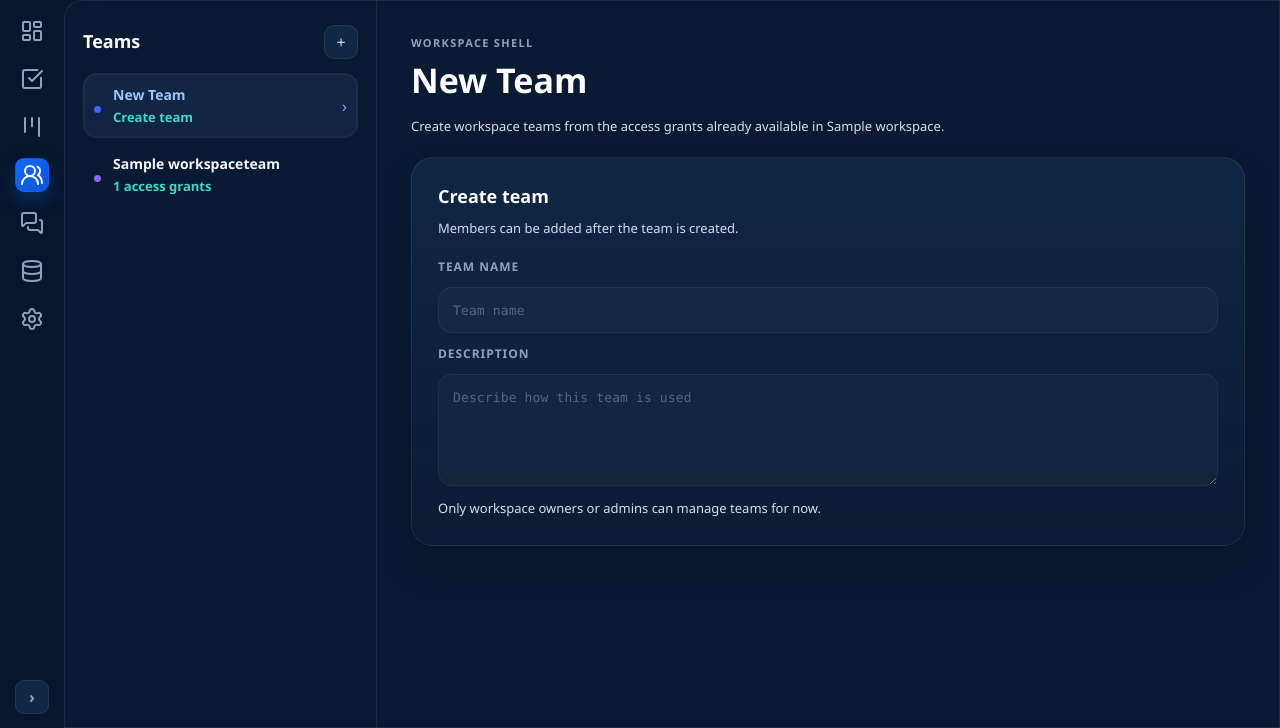
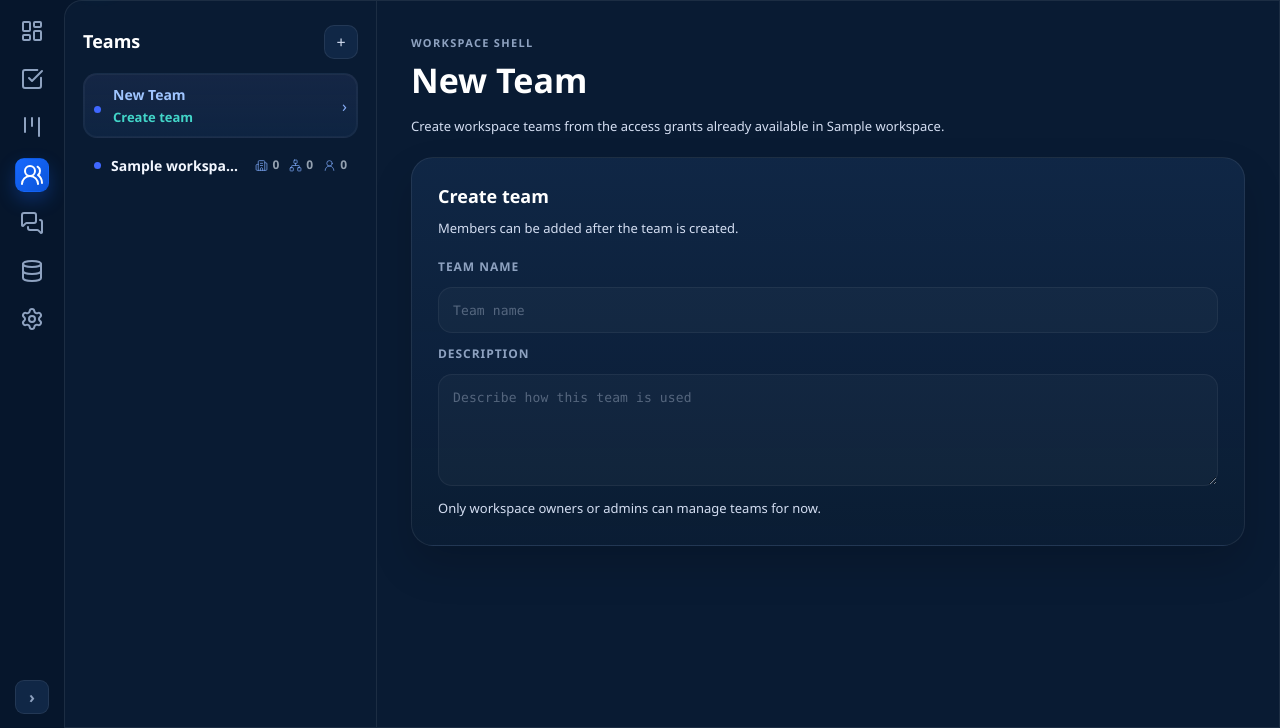
Before and after one commit to alma-iceee/platform, a Django app: a page that uses apps/ordo/workspaces/templates/workspaces/teams/_teams_sidebar.html in a window 1280 px wide. Shown: the part 72-800 px from the top of the page. Run offline with Django 5.2, Linux system fonts and the light colour scheme; tables that the repository leaves empty hold one stand-in row (values such as "Sample post"); data that the repository does not hold is empty.

Commit message:
Unify workspace team row metadata

```diff
--- a/apps/ordo/workspaces/templates/workspaces/dashboard/_dashboard_sidebar.html
+++ b/apps/ordo/workspaces/templates/workspaces/dashboard/_dashboard_sidebar.html
@@ -59,11 +59,7 @@
         {% for item in team_items %}
         <a href="{% url 'workspaces:team-detail' item.instance.pk %}{% if selected_workspace_slug %}?workspace={{ selected_workspace_slug }}{% endif %}"
            class="workspace-sidebar-nav-item">
-            <span class="list-dot {{ item.color_class }}"></span>
-            <span class="list-copy">
-                <span class="list-title">{{ item.instance.name }}</span>
-                <span class="list-meta">{{ item.member_count }} member{{ item.member_count|pluralize }}</span>
-            </span>
+            {% include "workspaces/teams/_team_row.html" %}
         </a>
         {% endfor %}
     </nav>
--- /dev/null
+++ b/apps/ordo/workspaces/templates/workspaces/teams/_team_row.html
@@ -0,0 +1,21 @@
+<span class="workspace-team-row">
+    <span class="workspace-team-row-main">
+        <span class="workspace-team-row-dot {{ item.color_class|default:'purple' }}"></span>
+        <span class="workspace-team-row-title">{{ item.instance.name }}</span>
+    </span>
+
+    <span class="workspace-team-row-meta" aria-label="Team access grants">
+        <span class="workspace-team-row-meta-item" title="Companies">
+            <i class="workspace-team-row-meta-icon" data-lucide="building-2" aria-hidden="true"></i>
+            <span class="workspace-team-row-meta-value">{{ item.company_count|default:0 }}</span>
+        </span>
+        <span class="workspace-team-row-meta-item" title="Departments">
+            <i class="workspace-team-row-meta-icon" data-lucide="network" aria-hidden="true"></i>
+            <span class="workspace-team-row-meta-value">{{ item.department_count|default:0 }}</span>
+        </span>
+        <span class="workspace-team-row-meta-item" title="Users">
+            <i class="workspace-team-row-meta-icon" data-lucide="user-round" aria-hidden="true"></i>
+            <span class="workspace-team-row-meta-value">{{ item.user_count|default:0 }}</span>
+        </span>
+    </span>
+</span>
--- a/apps/ordo/workspaces/templates/workspaces/teams/_teams_sidebar.html
+++ b/apps/ordo/workspaces/templates/workspaces/teams/_teams_sidebar.html
@@ -24,14 +24,7 @@
         {% for item in workspace_team_items %}
             <a class="workspace-sidebar-nav-item{% if item.is_active %} is-active{% endif %}"
                href="{% url 'workspaces:team-detail' item.instance.id %}?workspace={{ selected_workspace_slug }}">
-                <span class="list-dot purple"></span>
-                <span class="list-copy">
-                    <span class="list-title">{{ item.instance.name }}</span>
-                    <span class="list-meta">{{ item.member_count }} access grants</span>
-                </span>
-                {% if item.is_active %}
-                    <span class="list-arrow">›</span>
-                {% endif %}
+                {% include "workspaces/teams/_team_row.html" %}
             </a>
         {% empty %}
             <div class="empty-panel-state">
--- a/apps/ordo/workspaces/views.py
+++ b/apps/ordo/workspaces/views.py
@@ -1,7 +1,7 @@
 from django.contrib import messages
 from django.contrib.auth.decorators import login_required
 from django.db import transaction
-from django.db.models import Q
+from django.db.models import Count, Q
 from django.http import HttpResponseForbidden
 from django.shortcuts import get_object_or_404, redirect, render
 from django.urls import reverse
@@ -60,7 +60,23 @@ def _build_workspace_context(request, current_page: str):
                 is_active=True,
                 workspace=current_workspace,
             )
-            .prefetch_related("members")
+            .annotate(
+                company_count=Count(
+                    "members",
+                    filter=Q(members__access_grant__company__isnull=False),
+                    distinct=True,
+                ),
+                department_count=Count(
+                    "members",
+                    filter=Q(members__access_grant__department__isnull=False),
+                    distinct=True,
+                ),
+                user_count=Count(
+                    "members",
+                    filter=Q(members__access_grant__user__isnull=False),
+                    distinct=True,
+                ),
+            )
             .order_by("name")
         )
 
@@ -75,7 +91,9 @@ def _build_workspace_context(request, current_page: str):
         {
             "instance": team,
             "color_class": TEAM_COLOR_CLASSES[index % len(TEAM_COLOR_CLASSES)],
-            "member_count": team.members.count(),
+            "company_count": team.company_count,
+            "department_count": team.department_count,
+            "user_count": team.user_count,
         }
         for index, team in enumerate(teams)
     ]
@@ -338,16 +356,35 @@ def workspace_projects(request, project_id=None, mode="list"):
 def _build_workspace_team_items(workspace, selected_team=None):
     teams = (
         WorkspaceTeam.objects.filter(workspace=workspace)
-        .prefetch_related("members")
+        .annotate(
+            company_count=Count(
+                "members",
+                filter=Q(members__access_grant__company__isnull=False),
+                distinct=True,
+            ),
+            department_count=Count(
+                "members",
+                filter=Q(members__access_grant__department__isnull=False),
+                distinct=True,
+            ),
+            user_count=Count(
+                "members",
+                filter=Q(members__access_grant__user__isnull=False),
+                distinct=True,
+            ),
+        )
         .order_by("name")
     )
     return [
         {
             "instance": team,
-            "member_count": team.members.count(),
+            "color_class": TEAM_COLOR_CLASSES[index % len(TEAM_COLOR_CLASSES)],
+            "company_count": team.company_count,
+            "department_count": team.department_count,
+            "user_count": team.user_count,
             "is_active": selected_team is not None and selected_team.pk == team.pk,
         }
-        for team in teams
+        for index, team in enumerate(teams)
     ]
 
 
--- a/static/workspaces/shell.css
+++ b/static/workspaces/shell.css
@@ -785,6 +785,73 @@ code {
     color: #88aef7;
 }
 
+.workspace-team-row {
+    width: 100%;
+    min-width: 0;
+    display: flex;
+    align-items: center;
+    justify-content: space-between;
+    gap: 12px;
+}
+
+.workspace-team-row-main {
+    min-width: 0;
+    display: flex;
+    align-items: center;
+    gap: 10px;
+}
+
+.workspace-team-row-dot {
+    width: 7px;
+    height: 7px;
+    border-radius: 999px;
+    flex-shrink: 0;
+}
+
+.workspace-team-row-dot.blue { background: #3f67ff; }
+.workspace-team-row-dot.cyan { background: #12c9ff; }
+.workspace-team-row-dot.purple { background: #8f62ff; }
+.workspace-team-row-dot.orange { background: #ffae32; }
+.workspace-team-row-dot.gold { background: #d7b154; }
+
+.workspace-team-row-title {
+    min-width: 0;
+    color: #f3f7ff;
+    font-size: 14px;
+    font-weight: 600;
+    white-space: nowrap;
+    overflow: hidden;
+    text-overflow: ellipsis;
+}
+
+.workspace-team-row-meta {
+    display: inline-flex;
+    align-items: center;
+    gap: 10px;
+    flex-shrink: 0;
+    color: rgba(203, 213, 225, 0.72);
+}
+
+.workspace-team-row-meta-item {
+    display: inline-flex;
+    align-items: center;
+    gap: 4px;
+    font-size: 12px;
+    font-weight: 700;
+    line-height: 1;
+}
+
+.workspace-team-row-meta-icon {
+    width: 13px;
+    height: 13px;
+    color: rgba(125, 168, 245, 0.74);
+    stroke-width: 1.8;
+}
+
+.workspace-sidebar-nav-item.is-active .workspace-team-row-title {
+    color: #9fc5ff;
+}
+
 .panel-link {
     margin-top: 10px;
     display: flex;
```
